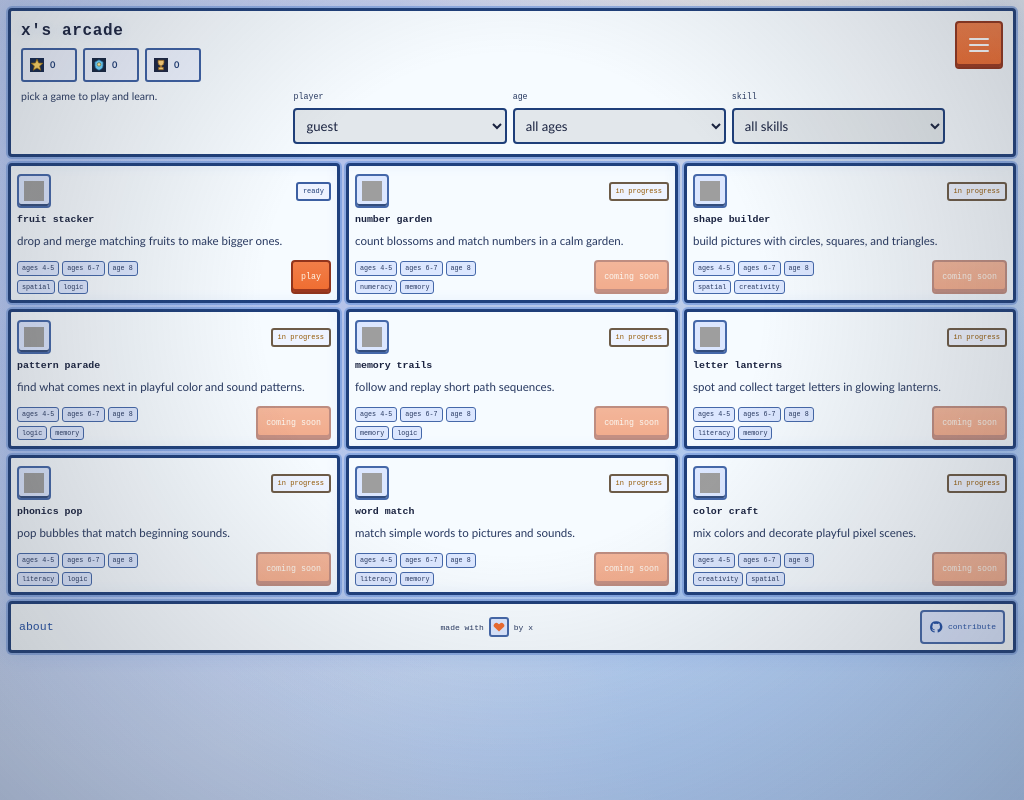
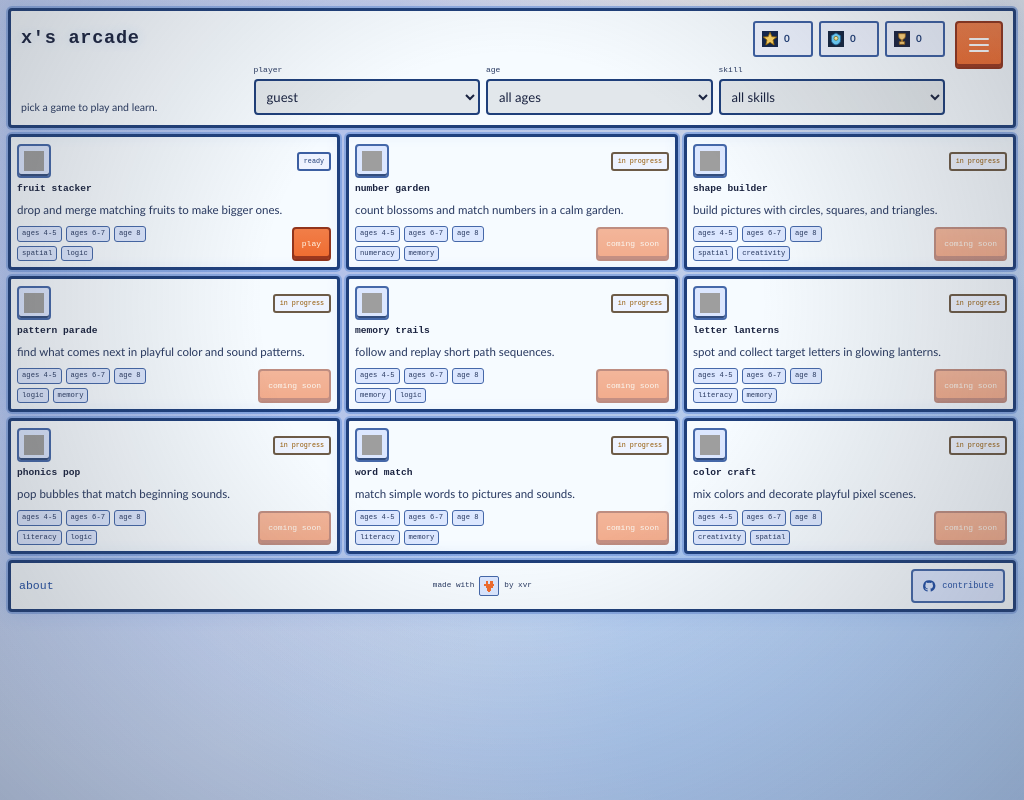
Before and after one commit to matheo-lm/xs-arcade, a website built with Vite: page index.html in a window 1024 px wide. Built offline with nearby package versions, Linux system fonts and the light colour scheme; grey boxes are pictures that could not be loaded.

Commit message:
Refresh homescreen header and footer

```diff
--- a/public/locales/en/common.json
+++ b/public/locales/en/common.json
@@ -53,7 +53,7 @@
   "settingsProfileLabel": "profile",
   "footerAbout": "about",
   "footerMadeWith": "made with",
-  "footerByX": "by x",
+  "footerByX": "by xvr",
   "footerContribute": "contribute",
   "footerContributeAria": "open github repository to contribute"
 }
--- a/public/locales/es/common.json
+++ b/public/locales/es/common.json
@@ -53,7 +53,7 @@
   "settingsProfileLabel": "perfil",
   "footerAbout": "acerca de",
   "footerMadeWith": "hecho con",
-  "footerByX": "por x",
+  "footerByX": "por xvr",
   "footerContribute": "contribuir",
   "footerContributeAria": "abrir repositorio github para contribuir"
 }
--- a/src/platform/main.ts
+++ b/src/platform/main.ts
@@ -184,15 +184,9 @@ const render = (): void => {
           </div>
         </div>
         <section class="launcher-controls" aria-label="launcher controls">
-          <div class="launcher-controls-meta">
           <p class="launcher-subtitle">${i18n.t("appSubtitle")}</p>
+          <div class="launcher-control-field">
             <label class="field-label launcher-control-label" for="profileSelect">${i18n.t("profileLabel")}</label>
-            <label class="field-label launcher-control-label" for="ageFilter">${i18n.t("filterAge")}</label>
-            <label class="field-label launcher-control-label" for="skillFilter">${i18n.t("filterSkill")}</label>
-          </div>
-          <div class="launcher-controls-inputs">
-            <span class="launcher-controls-spacer" aria-hidden="true"></span>
-            <div class="launcher-control-field">
             <select class="select" id="profileSelect">
               ${platformStorage
                 .listProfiles()
@@ -204,6 +198,7 @@ const render = (): void => {
             </select>
           </div>
           <div class="launcher-control-field">
+            <label class="field-label launcher-control-label" for="ageFilter">${i18n.t("filterAge")}</label>
             <select class="select" id="ageFilter">
               <option value="">${i18n.t("filterAllAges")}</option>
               <option value="4-5" ${selectedAge === "4-5" ? "selected" : ""}>${i18n.t("ageBand45")}</option>
@@ -212,6 +207,7 @@ const render = (): void => {
             </select>
           </div>
           <div class="launcher-control-field">
+            <label class="field-label launcher-control-label" for="skillFilter">${i18n.t("filterSkill")}</label>
             <select class="select" id="skillFilter">
               <option value="">${i18n.t("filterAllSkills")}</option>
               <option value="numeracy" ${selectedSkill === "numeracy" ? "selected" : ""}>${i18n.t("skillNumeracy")}</option>
@@ -221,7 +217,6 @@ const render = (): void => {
               <option value="creativity" ${selectedSkill === "creativity" ? "selected" : ""}>${i18n.t("skillCreativity")}</option>
               <option value="spatial" ${selectedSkill === "spatial" ? "selected" : ""}>${i18n.t("skillSpatial")}</option>
             </select>
-            </div>
           </div>
         </section>
       </div>
@@ -245,7 +240,18 @@ const render = (): void => {
         <span>${i18n.t("footerMadeWith")}</span>
         <span class="footer-heart" aria-hidden="true">
           <svg viewBox="0 0 24 24" focusable="false">
-            <path d="M12 21 3 12.7a5.2 5.2 0 0 1 0-7.4 5.4 5.4 0 0 1 7.6 0L12 6.7l1.4-1.4a5.4 5.4 0 0 1 7.6 0 5.2 5.2 0 0 1 0 7.4Z"></path>
+            <rect x="6" y="4" width="4" height="4"></rect>
+            <rect x="14" y="4" width="4" height="4"></rect>
+            <rect x="4" y="8" width="4" height="4"></rect>
+            <rect x="8" y="8" width="4" height="4"></rect>
+            <rect x="12" y="8" width="4" height="4"></rect>
+            <rect x="16" y="8" width="4" height="4"></rect>
+            <rect x="6" y="12" width="4" height="4"></rect>
+            <rect x="10" y="12" width="4" height="4"></rect>
+            <rect x="14" y="12" width="4" height="4"></rect>
+            <rect x="8" y="16" width="4" height="4"></rect>
+            <rect x="12" y="16" width="4" height="4"></rect>
+            <rect x="10" y="20" width="4" height="2"></rect>
           </svg>
         </span>
         <span>${i18n.t("footerByX")}</span>
--- a/src/platform/styles.css
+++ b/src/platform/styles.css
@@ -1,38 +1,39 @@
 .launcher-header {
-  padding: 12px;
+  padding: 10px;
   display: grid;
   grid-template-columns: minmax(0, 1fr) auto;
   align-items: start;
-  gap: 12px;
+  gap: 10px;
   position: relative;
 }
 
 .launcher-header-main {
   min-width: 0;
   display: grid;
-  gap: 10px;
+  gap: 8px;
 }
 
 .launcher-brand {
-  display: grid;
-  gap: 8px;
-  justify-items: start;
+  display: flex;
+  align-items: center;
+  justify-content: space-between;
+  gap: 10px;
+  flex-wrap: wrap;
 }
 
 .launcher-title {
   margin: 0;
-  font-size: clamp(1rem, 2.9vw, 1.3rem);
+  font-size: clamp(0.96rem, 2.3vw, 1.16rem);
   letter-spacing: 0.04em;
-  line-height: 1.3;
+  line-height: 1.2;
   text-shadow: 0 0 12px var(--crt-glow);
 }
 
 .launcher-subtitle {
   margin: 0;
-  font-size: 0.86rem;
-  line-height: 1.35;
+  font-size: 0.8rem;
+  line-height: 1.28;
   color: var(--text-soft);
-  max-width: 100%;
   white-space: nowrap;
   overflow: hidden;
   text-overflow: ellipsis;
@@ -41,103 +42,97 @@
 .launcher-stats {
   display: flex;
   align-items: center;
-  gap: 8px;
+  gap: 6px;
   flex-wrap: wrap;
 }
 
 .stat-chip {
-  min-height: 40px;
-  min-width: 66px;
+  min-height: 36px;
+  min-width: 60px;
   border: 2px solid var(--status-border);
   border-radius: 3px;
   background: var(--status-bg);
-  padding: 5px 8px;
+  padding: 4px 7px;
   display: inline-flex;
   align-items: center;
-  gap: 7px;
+  gap: 6px;
   color: var(--status-text);
   justify-content: flex-start;
 }
 
 .stat-chip img {
-  width: 18px;
-  height: 18px;
+  width: 16px;
+  height: 16px;
   display: block;
   image-rendering: pixelated;
 }
 
 .stat-chip strong {
-  font-size: 0.67rem;
+  font-size: 0.62rem;
   line-height: 1;
+}
+
+.launcher-header-actions {
+  justify-self: end;
 }
 
 .launcher-menu-wrap {
   justify-self: end;
 }
 
-.launcher-header-actions {
-  justify-self: end;
-}
-
 .launcher-controls {
   display: grid;
-  gap: 7px;
-}
-
-.launcher-controls-meta,
-.launcher-controls-inputs {
-  display: grid;
-  grid-template-columns: minmax(160px, 1.4fr) repeat(3, minmax(0, 1fr));
+  grid-template-columns: minmax(170px, 1.3fr) repeat(3, minmax(0, 1fr));
   gap: 8px;
   align-items: end;
 }
 
+.launcher-control-field {
+  min-width: 0;
+  display: grid;
+  gap: 4px;
+}
+
 .launcher-control-label {
   margin-bottom: 0;
-}
-
-.launcher-controls-spacer {
-  min-height: 1px;
-}
-
-.launcher-control-field {
-  min-width: 0;
+  font-size: 0.56rem;
+  line-height: 1.25;
 }
 
 .launcher-controls .select {
   width: 100%;
-  min-height: 44px;
+  min-height: 42px;
 }
 
 .game-grid {
   display: grid;
-  gap: 12px;
+  gap: 10px;
   grid-template-columns: repeat(3, minmax(0, 1fr));
 }
 
 .game-card {
-  padding: 12px;
+  padding: 8px;
   display: grid;
-  gap: 9px;
-  min-height: 244px;
+  gap: 6px;
+  min-height: clamp(140px, 17vh, 188px);
 }
 
 .game-card h2 {
   margin: 0;
-  font-size: 0.82rem;
-  line-height: 1.45;
+  font-size: 0.7rem;
+  line-height: 1.3;
 }
 
 .card-top {
   display: flex;
   justify-content: space-between;
-  gap: 10px;
+  gap: 8px;
   align-items: center;
 }
 
 .card-icon {
-  width: 46px;
-  height: 46px;
+  width: 40px;
+  height: 40px;
   display: inline-flex;
   border-radius: 4px;
   align-items: center;
@@ -148,15 +143,15 @@
 }
 
 .card-icon-img {
-  width: 28px;
-  height: 28px;
+  width: 24px;
+  height: 24px;
   display: block;
 }
 
 .status-pill {
-  font-size: 0.6rem;
-  line-height: 1.35;
-  padding: 6px 8px;
+  font-size: 0.5rem;
+  line-height: 1.3;
+  padding: 4px 6px;
   border-radius: 3px;
   border: 2px solid var(--status-border);
   background: var(--status-bg);
@@ -170,36 +165,40 @@
 
 .game-card p {
   margin: 0;
-  font-size: 1rem;
-  line-height: 1.65;
+  font-size: 0.84rem;
+  line-height: 1.35;
   color: var(--text-soft);
+  display: -webkit-box;
+  -webkit-box-orient: vertical;
+  -webkit-line-clamp: 2;
+  overflow: hidden;
 }
 
 .card-details {
   margin-top: auto;
   display: grid;
-  gap: 8px;
+  gap: 5px;
   grid-template-columns: 1fr auto;
   align-items: end;
 }
 
 .card-tags {
   display: grid;
-  gap: 6px;
+  gap: 4px;
 }
 
 .tag-row {
   display: flex;
   flex-wrap: wrap;
-  gap: 6px;
+  gap: 4px;
 }
 
 .tag {
-  font-size: 0.56rem;
-  line-height: 1.35;
-  border: 2px solid var(--tag-border);
+  font-size: 0.45rem;
+  line-height: 1.3;
+  border: 1px solid var(--tag-border);
   border-radius: 3px;
-  padding: 4px 7px;
+  padding: 2px 4px;
   color: var(--text-soft);
   background: var(--tag-bg);
 }
@@ -213,8 +212,14 @@
   text-decoration: none;
 }
 
+.card-actions .button {
+  min-height: 40px;
+  font-size: 0.56rem;
+  padding: 7px 10px;
+}
+
 .launcher-footer {
-  padding: 10px 12px;
+  padding: 8px 10px;
   display: grid;
   grid-template-columns: auto minmax(0, 1fr) auto;
   align-items: center;
@@ -222,7 +227,7 @@
 }
 
 .footer-link {
-  min-height: 44px;
+  min-height: 40px;
   display: inline-flex;
   align-items: center;
   justify-self: start;
@@ -232,21 +237,21 @@
   margin: 0;
   display: inline-flex;
   align-items: center;
-  gap: 8px;
+  gap: 6px;
   font-family: var(--font-pixel);
-  font-size: 0.62rem;
-  line-height: 1.4;
+  font-size: 0.54rem;
+  line-height: 1.3;
   color: var(--text-soft);
   justify-self: center;
 }
 
 .footer-heart {
-  width: 26px;
-  height: 26px;
+  width: 20px;
+  height: 20px;
   display: inline-grid;
   place-items: center;
-  border: 2px solid var(--tag-border);
-  border-radius: 3px;
+  border: 1px solid var(--tag-border);
+  border-radius: 2px;
   background: var(--tag-bg);
 }
 
@@ -254,22 +259,23 @@
   width: 14px;
   height: 14px;
   fill: var(--accent);
+  shape-rendering: crispEdges;
 }
 
 .footer-github-link {
-  min-height: 44px;
+  min-height: 40px;
   display: inline-flex;
   align-items: center;
-  gap: 7px;
-  padding: 8px 10px;
+  gap: 6px;
+  padding: 7px 9px;
   border: 2px solid var(--tag-border);
   border-radius: 4px;
   background: var(--tag-bg);
   color: var(--link);
   text-decoration: none;
   font-family: var(--font-pixel);
-  font-size: 0.62rem;
-  line-height: 1.3;
+  font-size: 0.54rem;
+  line-height: 1.25;
   justify-self: end;
 }
 
@@ -278,67 +284,24 @@
 }
 
 .footer-github-icon {
-  width: 16px;
-  height: 16px;
+  width: 14px;
+  height: 14px;
   display: block;
   fill: currentcolor;
 }
 
 @media (max-width: 1120px) and (min-width: 900px) {
-  .launcher-header {
-    padding: 10px;
-    gap: 10px;
-  }
-
-  .launcher-header-main {
-    gap: 8px;
-  }
-
-  .launcher-title {
-    font-size: clamp(0.88rem, 2vw, 1rem);
-  }
-
-  .launcher-brand {
-    gap: 6px;
-  }
-
-  .launcher-stats {
-    gap: 6px;
-  }
-
-  .stat-chip {
-    min-height: 34px;
-    min-width: 56px;
-    padding: 4px 7px;
-    gap: 6px;
-  }
-
-  .stat-chip img {
-    width: 14px;
-    height: 14px;
-  }
-
-  .stat-chip strong {
-    font-size: 0.58rem;
-  }
-
   .launcher-controls {
-    gap: 6px;
-  }
-
-  .launcher-controls-meta,
-  .launcher-controls-inputs {
-    grid-template-columns: minmax(140px, 1.25fr) repeat(3, minmax(0, 1fr));
+    grid-template-columns: minmax(130px, 1fr) repeat(3, minmax(0, 1fr));
     gap: 6px;
   }
 
   .launcher-subtitle {
     font-size: 0.66rem;
-    line-height: 1.2;
   }
 
   .launcher-control-label {
-    font-size: 0.52rem;
+    font-size: 0.5rem;
   }
 
   .launcher-controls .select {
@@ -352,7 +315,7 @@
   }
 
   .game-card {
-    min-height: 140px;
+    min-height: 136px;
     padding: 6px;
     gap: 4px;
   }
@@ -368,46 +331,22 @@
   }
 
   .status-pill {
-    font-size: 0.44rem;
+    font-size: 0.42rem;
     padding: 3px 5px;
   }
 
   .game-card h2 {
-    font-size: 0.62rem;
-    line-height: 1.2;
+    font-size: 0.6rem;
   }
 
   .game-card p {
     font-size: 0.72rem;
-    line-height: 1.25;
-    display: -webkit-box;
-    -webkit-box-orient: vertical;
     -webkit-line-clamp: 1;
-    overflow: hidden;
-  }
-
-  .card-details {
-    gap: 4px;
-  }
-
-  .card-tags {
-    gap: 4px;
-  }
-
-  .tag-row {
-    gap: 3px;
-  }
-
-  .tag {
-    font-size: 0.42rem;
-    line-height: 1.3;
-    padding: 2px 4px;
-    border-width: 1px;
   }
 
   .card-actions .button {
     min-height: 34px;
-    font-size: 0.52rem;
+    font-size: 0.5rem;
     padding: 5px 8px;
   }
 
@@ -416,39 +355,26 @@
     gap: 6px;
   }
 
-  .footer-credit {
-    gap: 5px;
-    font-size: 0.5rem;
-  }
-
-  .footer-link {
+  .footer-link,
+  .footer-github-link {
     min-height: 34px;
   }
 
-  .footer-heart {
-    width: 20px;
-    height: 20px;
-  }
-
-  .footer-heart svg {
-    width: 12px;
-    height: 12px;
-  }
-
-  .footer-github-link {
-    min-height: 34px;
+  .footer-credit {
+    font-size: 0.48rem;
     gap: 5px;
-    padding: 4px 7px;
-    font-size: 0.5rem;
-  }
-
-  .footer-github-icon {
-    width: 14px;
-    height: 14px;
   }
 }
 
 @media (max-width: 920px) {
+  .launcher-controls {
+    grid-template-columns: repeat(2, minmax(0, 1fr));
+  }
+
+  .launcher-subtitle {
+    grid-column: 1 / -1;
+  }
+
   .game-grid {
     grid-template-columns: repeat(2, minmax(0, 1fr));
   }
@@ -463,18 +389,13 @@
     justify-self: end;
   }
 
-  .launcher-controls-meta,
-  .launcher-controls-inputs {
+  .launcher-controls {
     grid-template-columns: 1fr;
-    gap: 6px;
   }
 
-  .launcher-controls-spacer {
+  .launcher-subtitle,
+  .launcher-stats {
     display: none;
-  }
-
-  .launcher-control-label {
-    margin-bottom: 2px;
   }
 
   .launcher-footer {
@@ -497,24 +418,15 @@
 }
 
 @media (max-width: 680px) {
-  .launcher-subtitle {
-    display: none;
-  }
-
-  .launcher-stats {
-    display: none;
-  }
-
   .launcher-title {
-    font-size: 0.9rem;
-  }
-
-  .launcher-controls,
-  .game-grid {
-    grid-template-columns: 1fr;
+    font-size: 0.86rem;
   }
 
   .launcher-controls .select {
     min-height: 42px;
   }
+
+  .game-grid {
+    grid-template-columns: 1fr;
+  }
 }
--- a/src/shared/i18n/dictionaries.ts
+++ b/src/shared/i18n/dictionaries.ts
@@ -56,7 +56,7 @@ export const dictionaries: Record<LocaleCode, TranslationDictionary> = {
     settingsProfileLabel: "profile",
     footerAbout: "about",
     footerMadeWith: "made with",
-    footerByX: "by x",
+    footerByX: "by xvr",
     footerContribute: "contribute",
     footerContributeAria: "open github repository to contribute"
   },
@@ -115,7 +115,7 @@ export const dictionaries: Record<LocaleCode, TranslationDictionary> = {
     settingsProfileLabel: "perfil",
     footerAbout: "acerca de",
     footerMadeWith: "hecho con",
-    footerByX: "por x",
+    footerByX: "por xvr",
     footerContribute: "contribuir",
     footerContributeAria: "abrir repositorio github para contribuir"
   }
--- a/src/shared/ui/base.css
+++ b/src/shared/ui/base.css
@@ -115,9 +115,9 @@ html[data-theme="dark"] body::after {
 .app-shell {
   width: min(1120px, 100%);
   margin: 0 auto;
-  padding: 18px;
+  padding: 12px;
   display: grid;
-  gap: 14px;
+  gap: 10px;
   position: relative;
 }
 
```
Also changed, not shown: tests/e2e/launcher.spec.ts (+2 -2 lines). Lines whose indentation alone changed are shown as unchanged.
